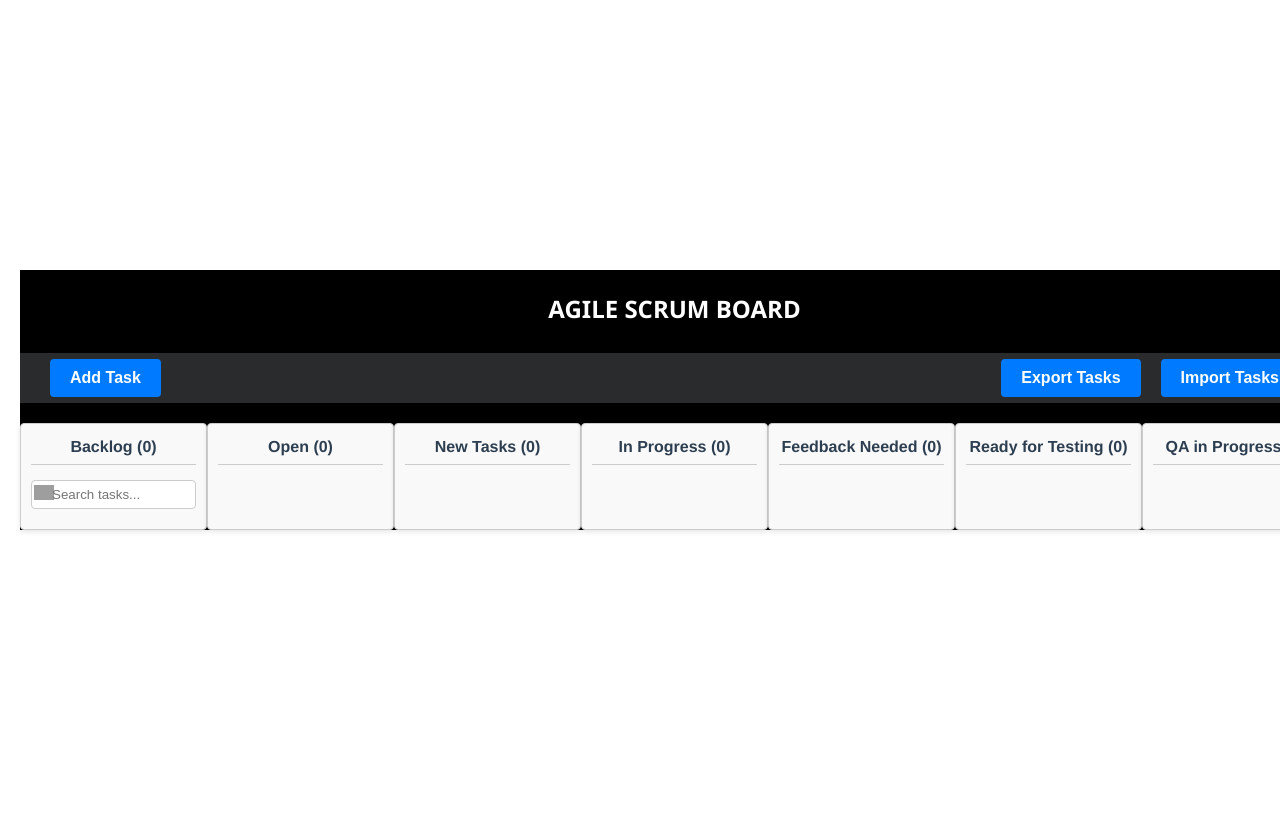
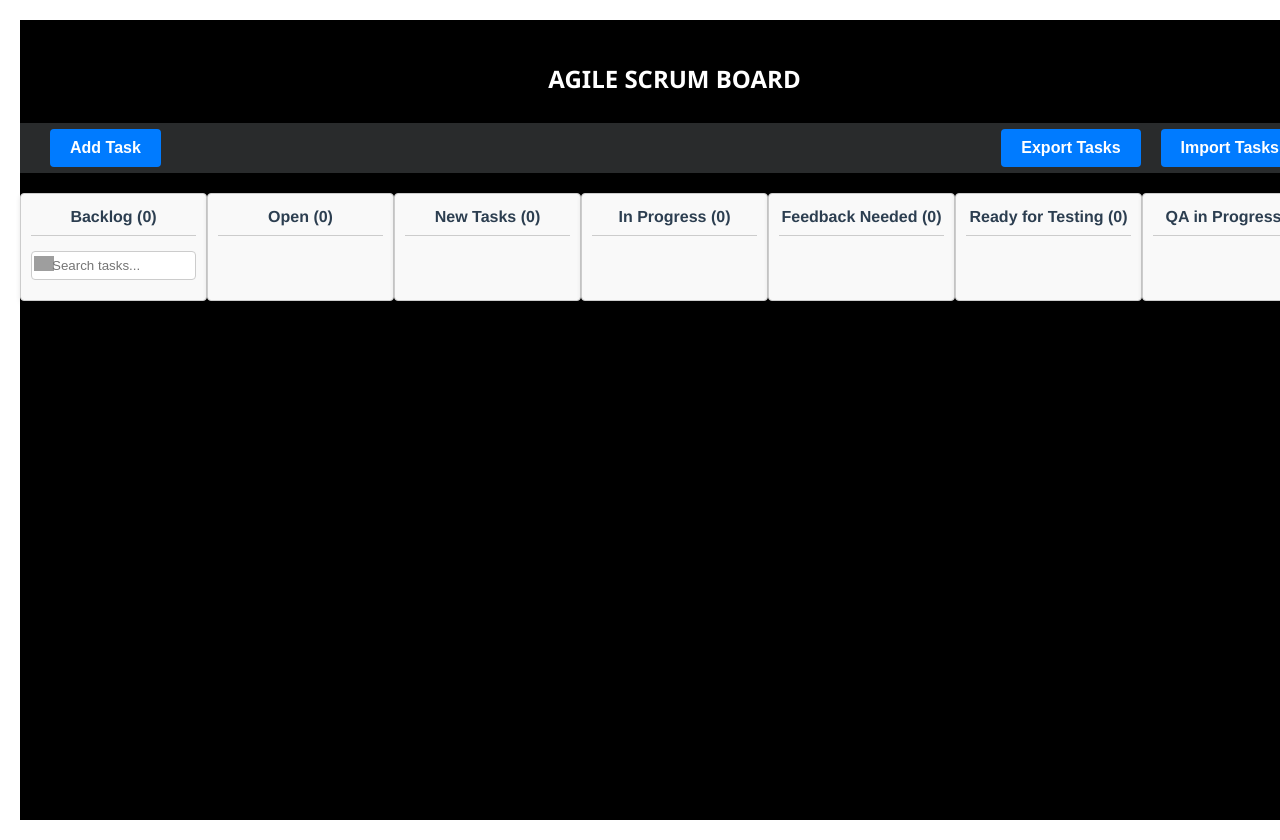
Before and after one commit to muhammad-usama-anjum/Scrum-Board-in-vue, a Vue app in the folder scrum-board/: page / in a window 1280 px wide. Shown: the top 840 px of the page. Before the commit the page ends 800 px from the top, so only its background shows below. Built offline with nearby package versions, Linux system fonts and the light colour scheme; grey boxes are pictures that could not be loaded.

Commit message:
adjusted scrum board height

```diff
--- a/scrum-board/src/components/ScrumBoard.vue
+++ b/scrum-board/src/components/ScrumBoard.vue
@@ -414,6 +414,10 @@ export default {
   flex-direction: column;
   align-items: center;
   background-color: black;
+  height: 100vh;
+  justify-content: flex-start;
+  padding-top: 20px;
+  box-sizing: border-box;
 }
 
 .scrum-board h1 {
```
